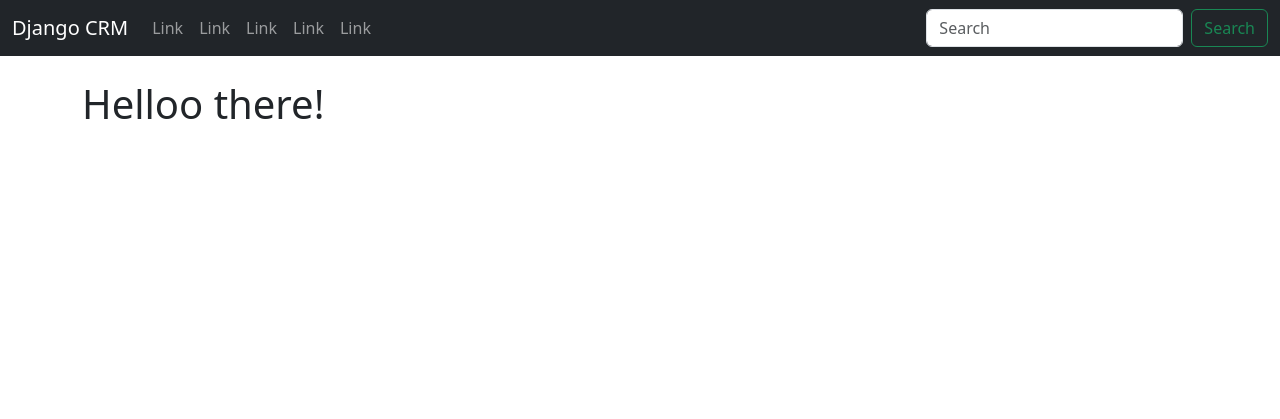
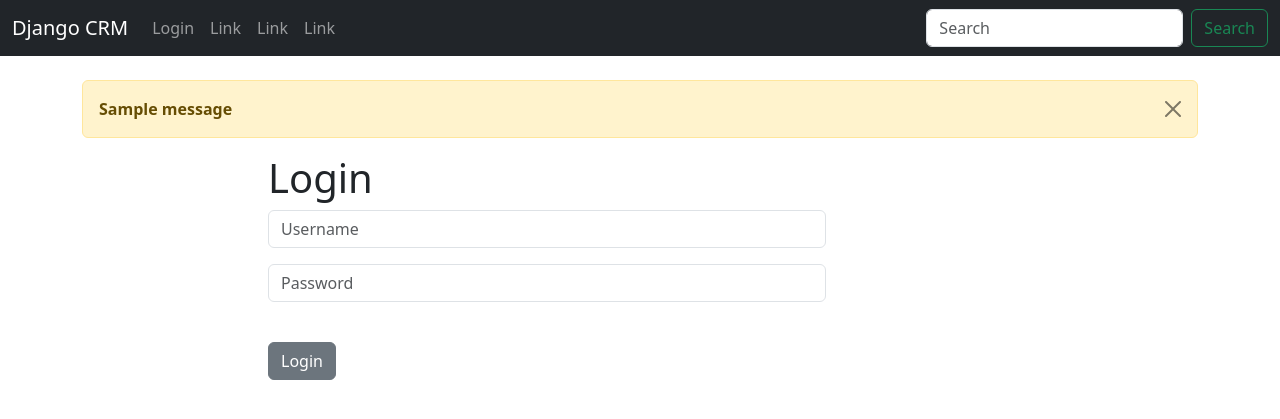
Before and after one commit to jubaer-ad/django_crm, a Django app: template website/templates/home.html in a window 1280 px wide. Shown: the top 419 px of the page. Run offline with Django 5.2, Linux system fonts and the light colour scheme; the template is opened without the code that fills it, so the values that code supplies are empty; tables that the repository leaves empty hold one stand-in row (values such as "Sample post"); one stand-in notice (Sample message) is shown.

Commit message:
login logout

```diff
--- a/dcrm/urls.py
+++ b/dcrm/urls.py
@@ -4,5 +4,5 @@ from django.urls import path, include
 
 urlpatterns = [
     path('admin/', admin.site.urls),
-    path('website/', include('website.urls'))
+    path('', include('website.urls'))
 ]
--- a/website/templates/base.html
+++ b/website/templates/base.html
@@ -11,6 +11,15 @@
     {% include 'navbar.html' %}
     <div class="container">
         <br/>
+        {% if messages %}
+            {% for message in messages %}
+                <div class="alert alert-warning alert-dismissible fade show" role="alert">
+                    <strong>{{ message }}</strong>
+                    <button type="button" class="btn-close" data-bs-dismiss="alert" aria-label="Close"></button>
+                </div>
+            {% endfor %}
+        {% endif %}
+
         {% block content %}
         {% endblock %}
     </div>
--- a/website/templates/home.html
+++ b/website/templates/home.html
@@ -1,5 +1,25 @@
 {% extends 'base.html' %}
 
 {% block content%}
-<h1>Helloo there!</h1>
+<div class="col-md-6 offset-md-2">
+
+    {% if user.is_authenticated %}
+    <h1>Hi There</h1>
+    {% else %}
+    <h1>Login</h1>
+    <form method="POST" action="{% url 'home' %}">
+        {% csrf_token %}
+        <form>
+            <div class="mb-3">
+              <input type="text" class="form-control" name="username" placeholder="Username" required>
+            </div>
+            <div class="mb-3">
+              <input type="password" class="form-control" name="password" placeholder="Password" required>
+            </div>
+            <br/>
+            <button type="submit" class="btn btn-secondary">Login</button>
+          </form>
+    </form>
+    {% endif %}
+</div>
 {% endblock %}
--- a/website/templates/navbar.html
+++ b/website/templates/navbar.html
@@ -6,12 +6,15 @@
       </button>
       <div class="collapse navbar-collapse" id="navbarSupportedContent">
         <ul class="navbar-nav me-auto mb-2 mb-lg-0">
-          <li class="nav-item">
-            <a class="nav-link" href="#">Link</a>
-          </li>
-          <li class="nav-item">
-            <a class="nav-link" href="#">Link</a>
-          </li>
+            {% if user.is_authenticated %}
+            <li class="nav-item">
+                <a class="nav-link" href="{% url 'logout' %}">Logout</a>
+            </li>
+            {% else %}
+            <li class="nav-item">
+                <a class="nav-link" href="{% url 'home' %}">Login</a>
+            </li>
+            {% endif %}
           <li class="nav-item">
             <a class="nav-link" href="#">Link</a>
           </li>
--- a/website/urls.py
+++ b/website/urls.py
@@ -3,4 +3,6 @@ from . import views
 
 urlpatterns = [
     path('', views.home, name='home'),
+    path('login/', views.user_login, name='login'),
+    path('logout/', views.user_logout, name='logout'),
 ]
```
Also changed, not shown: website/views.py (+27 -2 lines).
